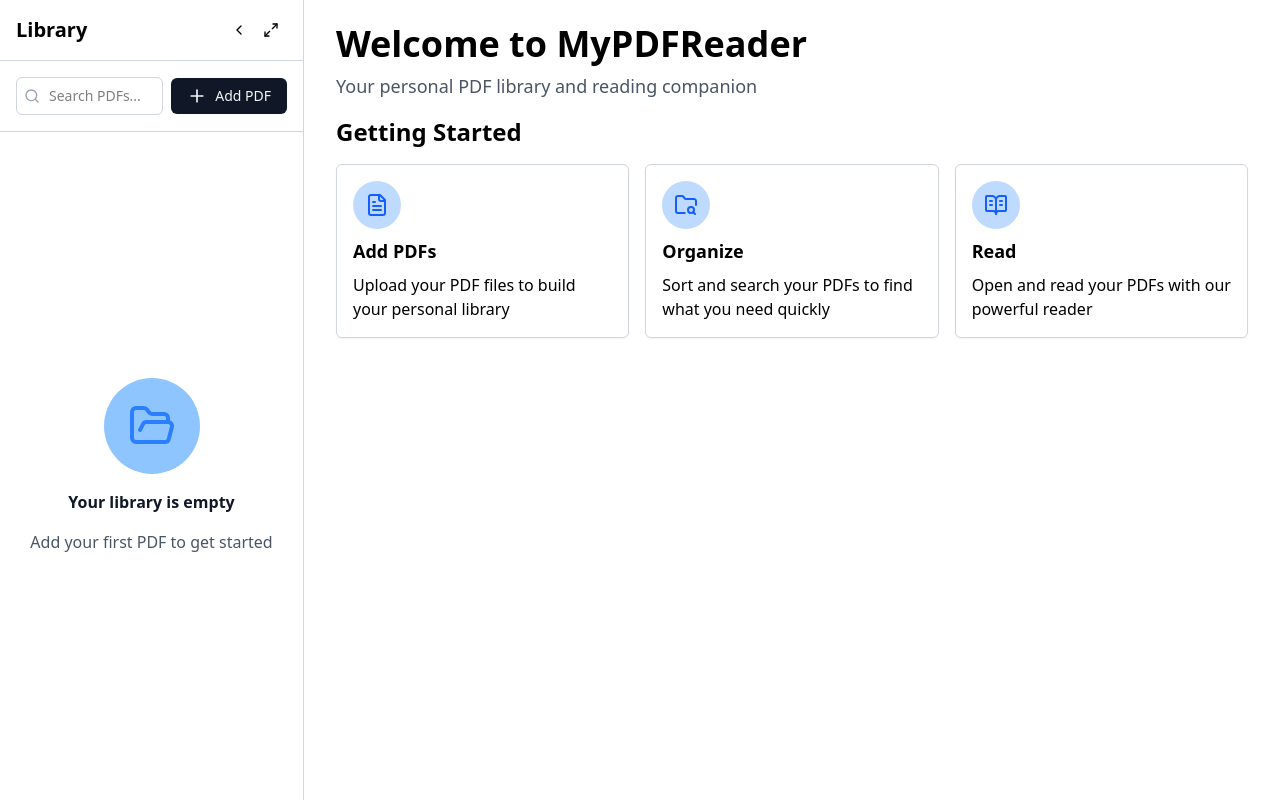
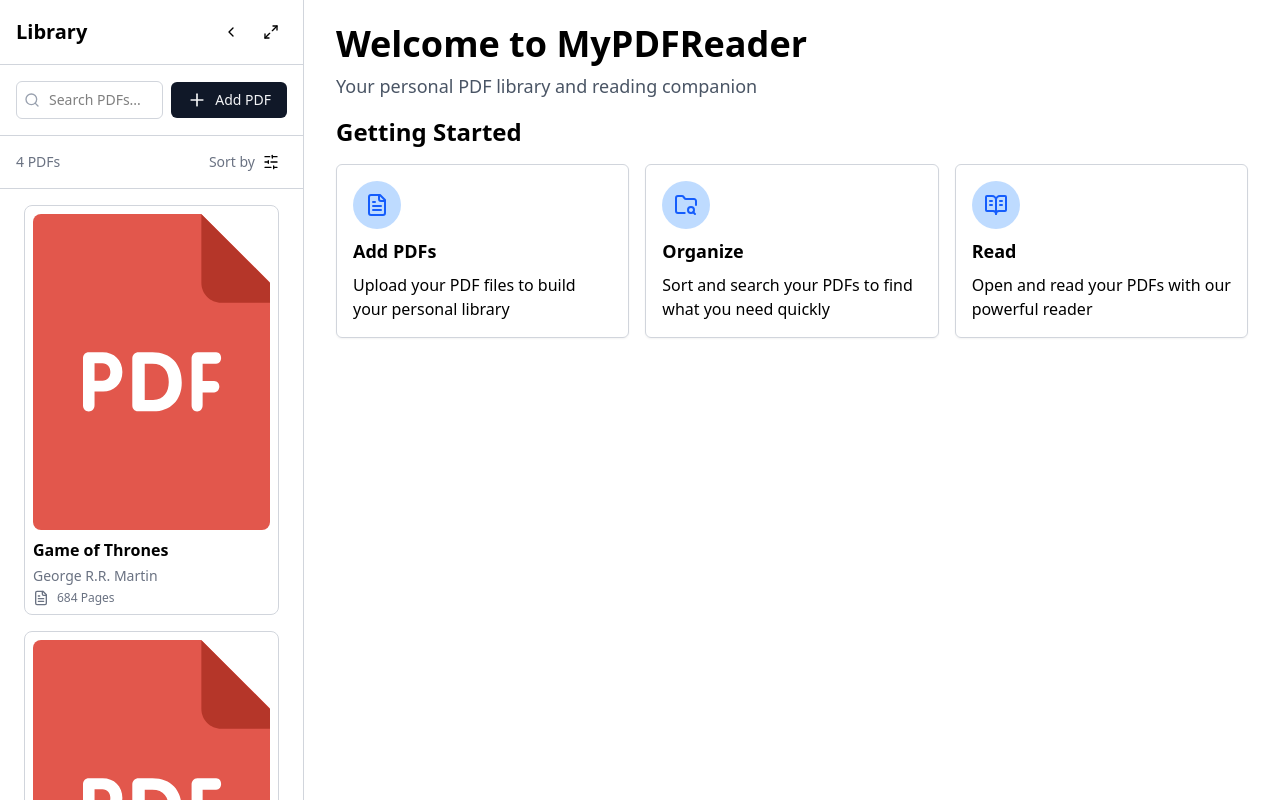
Before and after one commit to arangelovv/my-pdf-reader, a React (Vite) app: page /home in a window 1280 px wide. Both pictures are taken after a click on the element 12 px from the left and 400 px from the top of the page. Built offline with nearby package versions, Linux system fonts and the light colour scheme.

Commit message:
Updated some styles

```diff
--- a/src/features/library/Library.tsx
+++ b/src/features/library/Library.tsx
@@ -3,16 +3,16 @@ import { FullscreenToggle } from "./components/FullscreenToggle";
 import { LibToggle } from "./components/LibToggle";
 import { AddFileButton } from "./components/AddFileButton";
 import { LibSearchBar } from "./components/LibSearchBar";
-import { EmptyLibrary } from "./components/EmptyLibrary";
 import { MinimisedLibrary } from "./components/MinimisedLibrary";
+import { PopulatedLibrary } from "./components/PopulatedLibrary";
 
 export function Library() {
 	const mode = useLibraryStore((state) => state.mode);
 
 	const libContainerClasses =
 		mode === "fullscreen"
-			? "flex flex-col w-full border-r-1 border-gray-300 overflow-scroll transition-all duration-300 flex-shrink-0"
-			: "flex flex-col w-76 border-r-1 border-gray-300 overflow-scroll transition-all duration-300 flex-shrink-0";
+			? "flex flex-col w-full border-r-1 border-gray-300 flex-shrink-0 h-screen"
+			: "flex flex-col w-76 border-r-1 border-gray-300 flex-shrink-0 h-screen";
 
 	if (mode === "minimized") {
 		return <MinimisedLibrary />;
@@ -20,7 +20,7 @@ export function Library() {
 
 	return (
 		<div className={libContainerClasses}>
-			<div className="p-4 flex items-center gap-2 border-b border-gray-300 ">
+			<div className="p-4 flex items-center gap-2 border-b border-gray-300">
 				<span className="text-xl font-semibold flex-grow">Library</span>
 				<LibToggle />
 				<FullscreenToggle />
@@ -29,8 +29,8 @@ export function Library() {
 				<LibSearchBar />
 				<AddFileButton />
 			</div>
-			<div className="p-4 h-full grow">
-				<EmptyLibrary />
+			<div className="flex-1 overflow-hidden">
+				<PopulatedLibrary />
 			</div>
 		</div>
 	);
--- a/src/features/library/components/EmptyLibrary.tsx
+++ b/src/features/library/components/EmptyLibrary.tsx
@@ -3,8 +3,8 @@ import { FolderOpen } from "lucide-react";
 export function EmptyLibrary() {
 	return (
 		<div className="flex flex-col items-center justify-center h-full gap-4">
-			<div className="flex items-center justify-center w-24 h-24 bg-blue-300 rounded-full">
-				<FolderOpen className="w-12 h-12 text-blue-500" />
+			<div className="flex items-center justify-center w-24 h-24 bg-blue-200 rounded-full">
+				<FolderOpen className="w-12 h-12 text-blue-600" />
 			</div>
 			<span className="text-gray-900 font-bold">Your library is empty</span>
 			<span className="text-gray-600 font-normal">
--- a/src/features/library/components/FullscreenToggle.tsx
+++ b/src/features/library/components/FullscreenToggle.tsx
@@ -12,7 +12,7 @@ export function FullscreenToggle() {
 	return (
 		<button
 			onClick={toggleFullscreen}
-			className="relative group w-max cursor-pointer px-2 py-1 rounded hover:bg-gray-100">
+			className="relative group w-max cursor-pointer px-2 py-2 rounded hover:bg-gray-100">
 			{mode === "fullscreen" ? (
 				<Minimize2 className="w-4 h-4" />
 			) : (
--- a/src/features/library/components/LibToggle.tsx
+++ b/src/features/library/components/LibToggle.tsx
@@ -11,7 +11,7 @@ export function LibToggle() {
 	return (
 		<button
 			onClick={toggleMode}
-			className="relative group w-max cursor-pointer">
+			className="relative group w-max cursor-pointer px-2 py-2 rounded hover:bg-gray-100">
 			<ChevronLeft className="w-4 h-4" />
 		</button>
 	);
```
